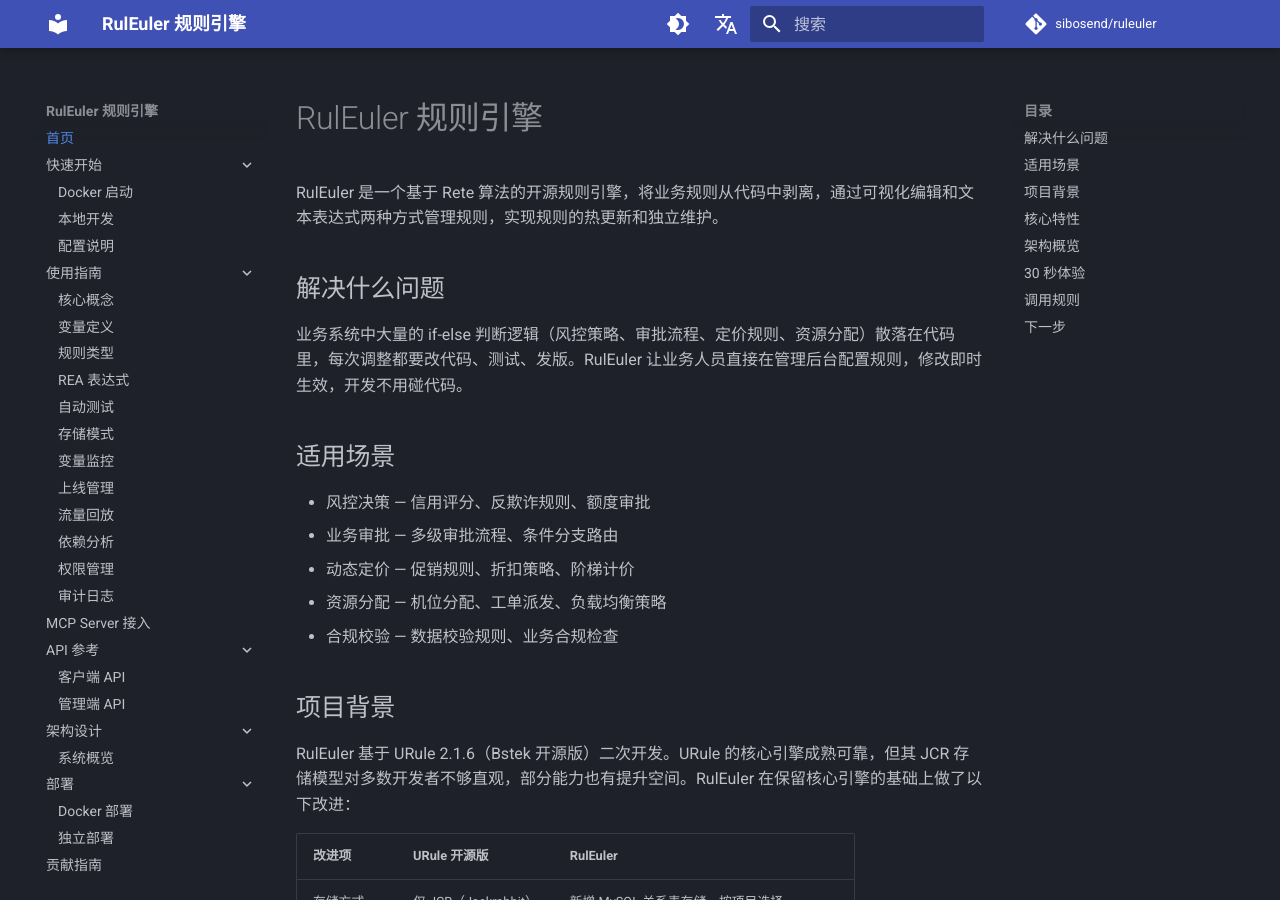
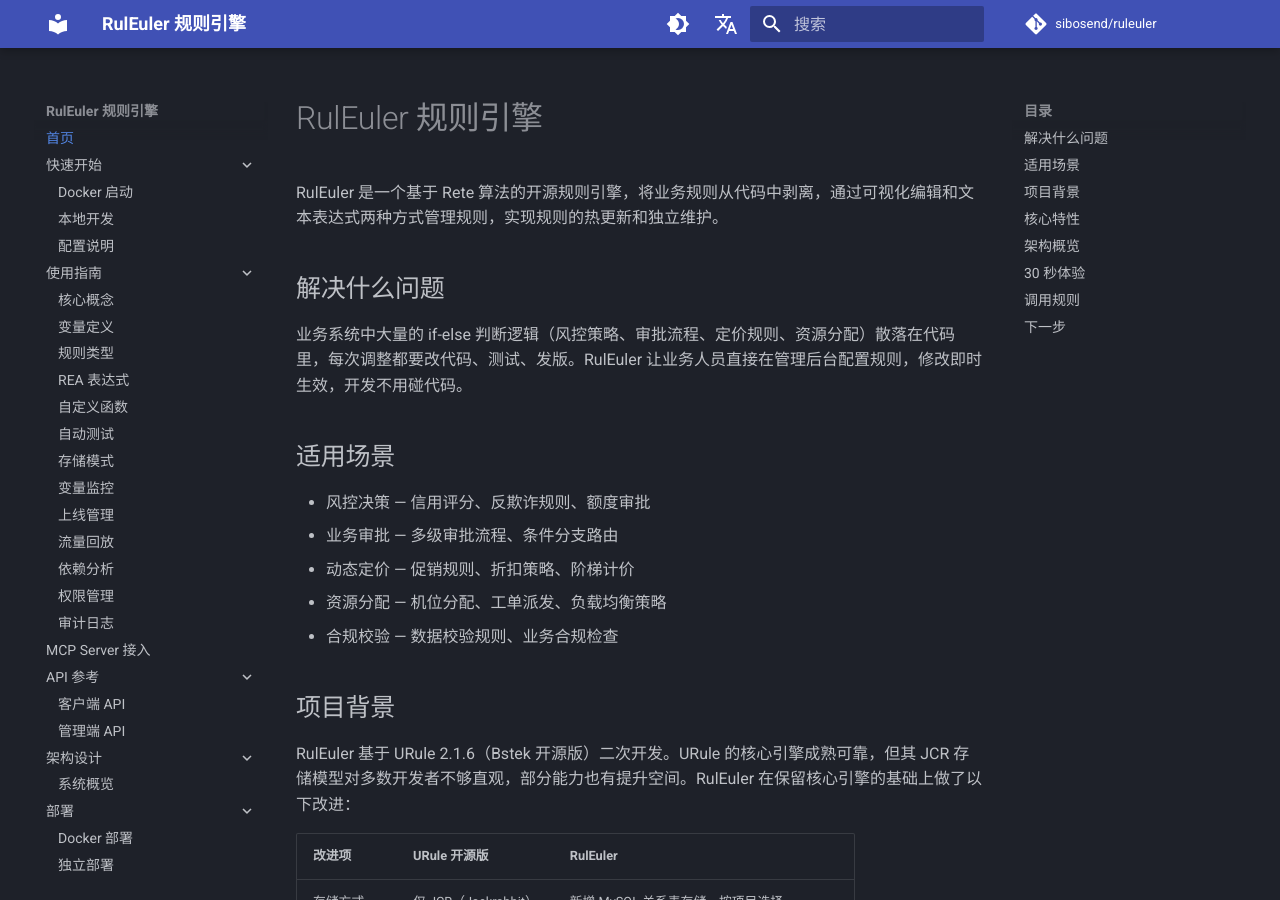
Before and after one commit to sibosend/ruleuler, an MkDocs documentation site: the page built from docs/index.md, in a window 1280 px wide and 900 px high. Built offline with MkDocs 1.6.1 and Material for MkDocs 9.7.7, drawn with Linux system fonts in a browser that asks for light colours; comment, search, counter and statistics services are not loaded.

Commit message:
docs: add rea-function-extension to nav, add docs CI workflow

```diff
--- a/mkdocs.yml
+++ b/mkdocs.yml
@@ -36,6 +36,7 @@
     - 变量定义: guide/general-entity.md
     - 规则类型: guide/rule-types.md
     - REA 表达式: guide/rea-expression.md
+    - 自定义函数: guide/rea-function-extension.md
     - 自动测试: guide/autotest.md
     - 存储模式: guide/storage.md
     - 变量监控: guide/monitoring.md
```
Also changed, not shown: 1 other file.
